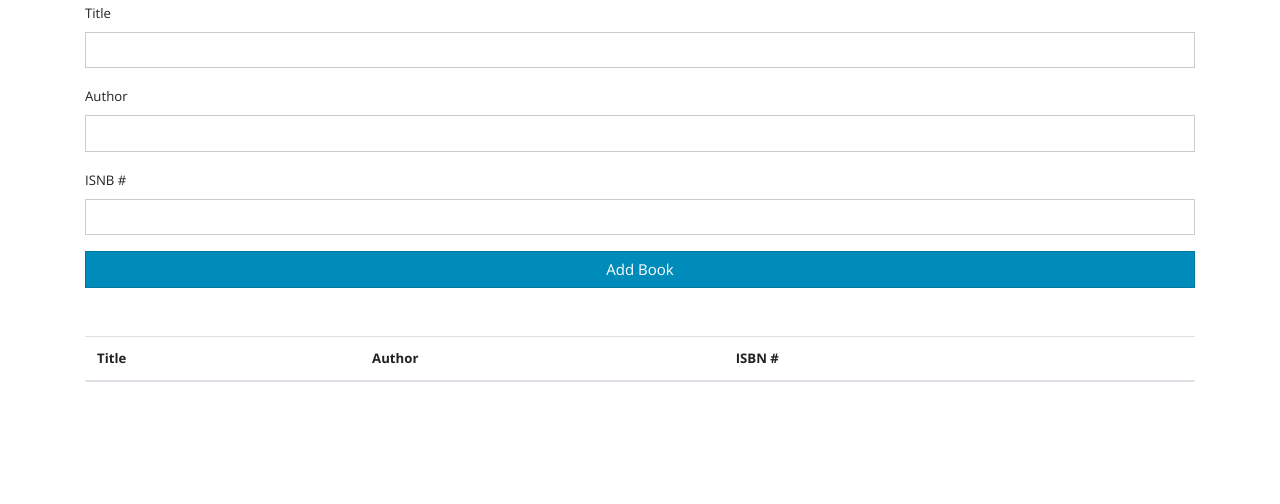
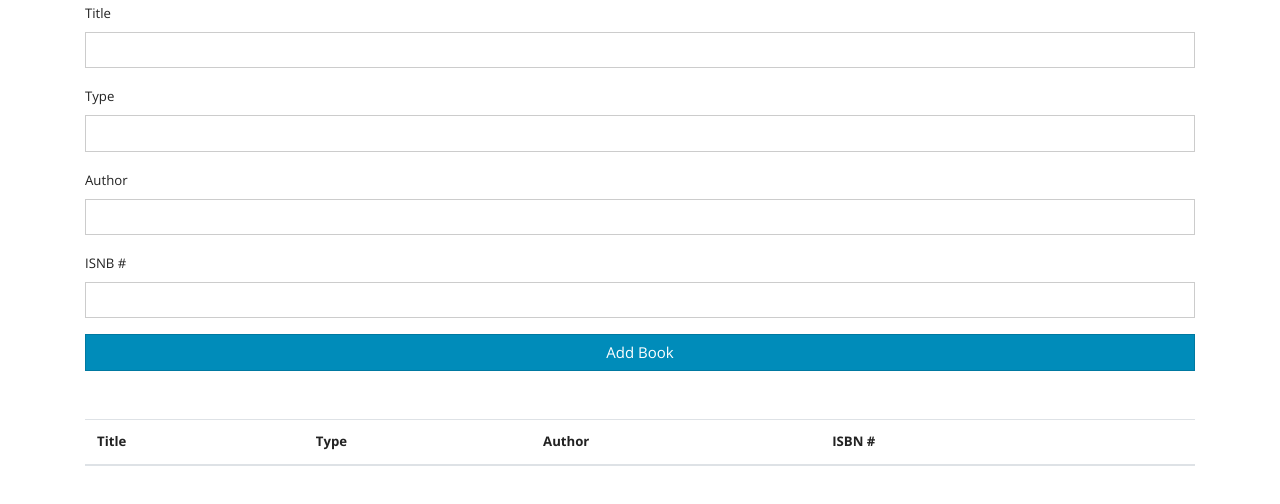
Before and after one commit to Kolonel-K/mybooks.github.io, a plain HTML site: page index.html in a window 1280 px wide. Shown: the part 98-602 px from the top of the page. Drawn offline with nearby package versions, Linux system fonts and the light colour scheme.

Commit message:
Update index.html

```diff
--- a/index.html
+++ b/index.html
@@ -19,6 +19,10 @@
           <input type="text" id="title" class="form-control">
         </div>
         <div class="form-group">
+          <label for="type">Type</label>
+          <input type="text" id="type" class="form-control">
+        </div>
+        <div class="form-group">
           <label for="author">Author</label>
           <input type="text" id="author" class="form-control">
         </div>
@@ -33,6 +37,7 @@
         <thead>
           <tr>
             <th>Title</th>
+            <th>Type</th>
             <th>Author</th>
             <th>ISBN #</th>
             <th></th>
```
